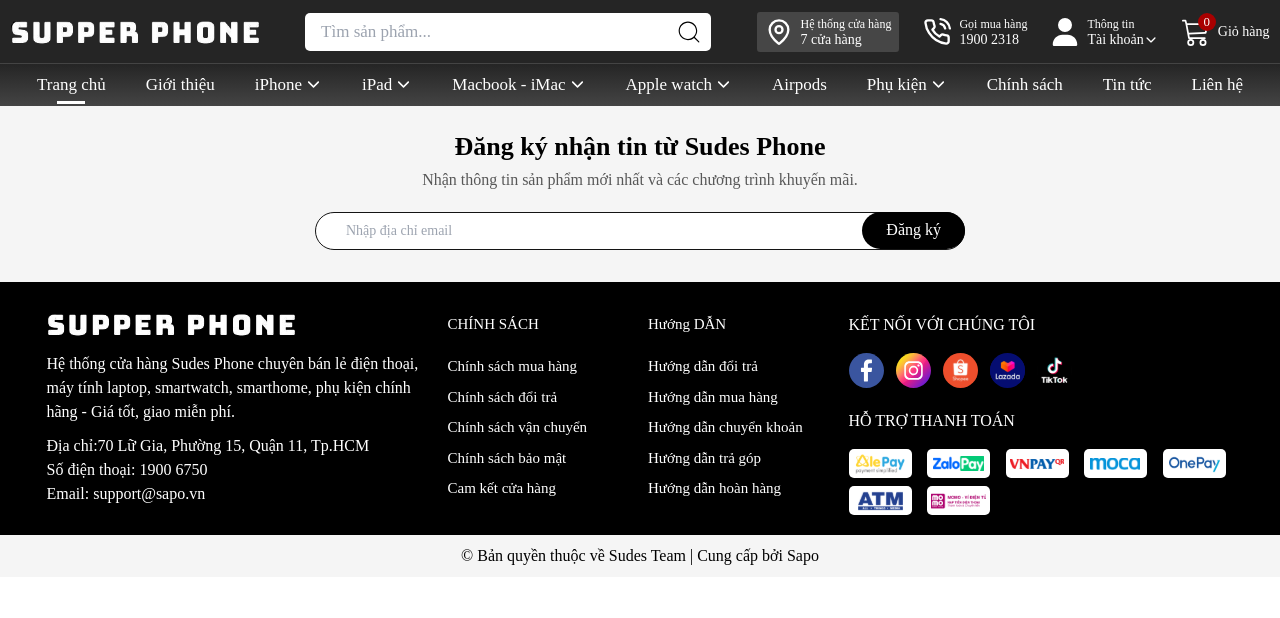
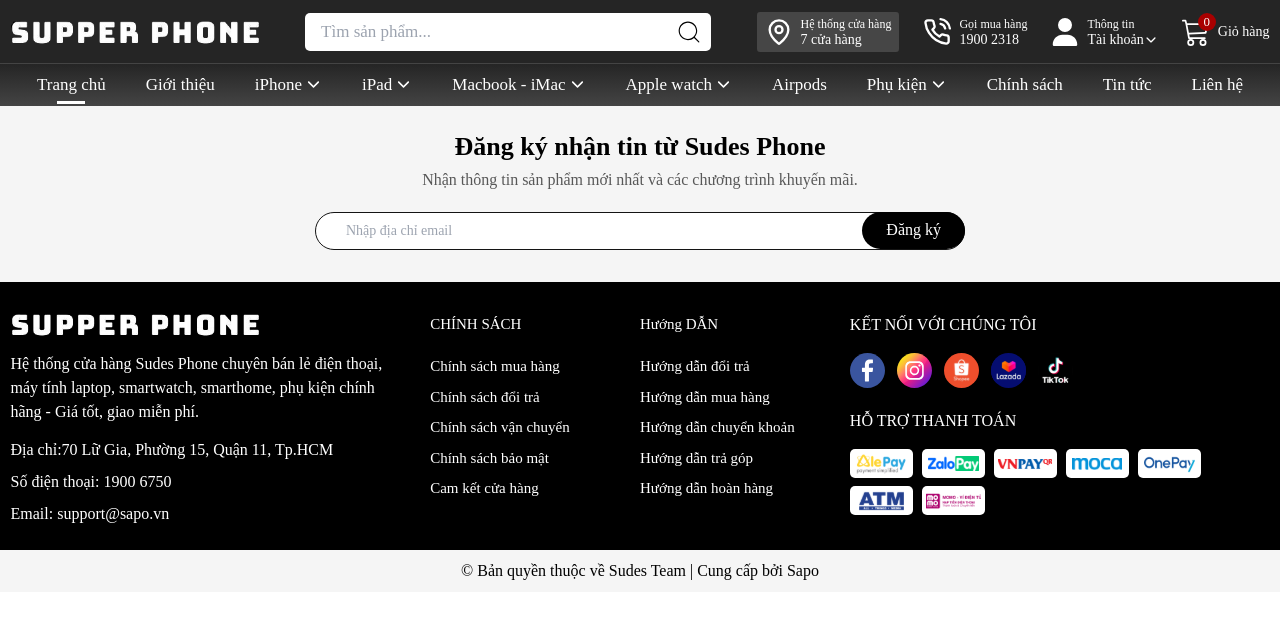
Before and after one commit to ngomanhthong0812/Supper-Phone, a React (Create React App) app in the folder client/: page / in a window 1280 px wide. Shown: the top 618 px of the page. Built offline with nearby package versions, Linux system fonts and the light colour scheme.

Commit message:
add font

```diff
--- a/client/src/App.css
+++ b/client/src/App.css
@@ -1,38 +1,3 @@
 .App {
   text-align: center;
 }
-
-.App-logo {
-  height: 40vmin;
-  pointer-events: none;
-}
-
-@media (prefers-reduced-motion: no-preference) {
-  .App-logo {
-    animation: App-logo-spin infinite 20s linear;
-  }
-}
-
-.App-header {
-  background-color: #282c34;
-  min-height: 100vh;
-  display: flex;
-  flex-direction: column;
-  align-items: center;
-  justify-content: center;
-  font-size: calc(10px + 2vmin);
-  color: white;
-}
-
-.App-link {
-  color: #61dafb;
-}
-
-@keyframes App-logo-spin {
-  from {
-    transform: rotate(0deg);
-  }
-  to {
-    transform: rotate(360deg);
-  }
-}
--- a/client/src/components/Footer/Footer.jsx
+++ b/client/src/components/Footer/Footer.jsx
@@ -33,10 +33,10 @@
           </div>
     {/*  */}
           <div className="bg-black pt-[30px] pb-[20px] text-white">
-            <div className="container_body m-auto px-9">
-              <div className="grid grid-cols-12 grid-rows-1 gap-4  text-start">
+            <div className="container_body m-auto ">
+              <div className="grid grid-cols-12 grid-rows-1  text-start">
 
-                <div className="col-span-4">
+                <div className="col-span-4 pr-6">
                   <div className="mb-[15px]">
                     <a href="#" className='text-white'><img src={logo} alt="" width={249} height={29} /></a>
                   </div>
@@ -44,9 +44,9 @@
                   Hệ thống cửa hàng Sudes Phone chuyên bán lẻ điện thoại, máy tính laptop, smartwatch, smarthome, phụ kiện chính hãng - Giá tốt, giao miễn phí.
                   </div>
                   <div className=" text-base">
-                      <div className="">Địa chỉ:70 Lữ Gia, Phường 15, Quận 11, Tp.HCM</div>
-                      <div className="">Số điện thoại: <span className='hover:text-[#bf1e2e] cursor-pointer'>1900 6750</span></div>
-                      <div className="">Email: <span className='hover:text-[#bf1e2e] cursor-pointer'>support@sapo.vn</span></div>
+                      <div className="py-1">Địa chỉ:70 Lữ Gia, Phường 15, Quận 11, Tp.HCM</div>
+                      <div className="py-1">Số điện thoại: <span className='hover:text-[#bf1e2e] cursor-pointer'>1900 6750</span></div>
+                      <div className="py-1">Email: <span className='hover:text-[#bf1e2e] cursor-pointer'>support@sapo.vn</span></div>
                   </div>
                 </div>
 
@@ -88,17 +88,20 @@
                     <a href=""><img src={lazada} alt="laptop" /></a>
                     <a href=""><img src={tiktok} alt="tiktok" /></a>
                   </div>
-                  <div className="col-span-4">
+                  <div className="col-span-4 ">
                     <h4 className='mb-[15px]'>HỖ TRỢ THANH TOÁN</h4>
-                    <div className="grid grid-cols-5  gap-x-2 gap-y-2">
+                    <div className="flex gap-2">
                     <div className='w-16' ><img src={payment_1} alt="payment_1"  /></div>
                     <div className='w-16' ><img src={payment_2} alt="payment_2"  /></div>
                     <div className='w-16' ><img src={payment_3} alt="payment_3"  /></div>
                     <div className='w-16' ><img src={payment_4} alt="payment_4"  /></div>
                     <div className='w-16' ><img src={payment_5} alt="payment_5"  /></div>
-                    <div className='w-16' ><img src={payment_6} alt="payment_6"  /></div>
+
+
+                  </div>
+                  <div className="flex gap-2 mt-2">
+                  <div className='w-16' ><img src={payment_6} alt="payment_6"  /></div>
                     <div className='w-16' ><img src={payment_7} alt="payment_7"  /></div>
-
                   </div>
                   </div>
                 </div>
--- a/client/src/index.css
+++ b/client/src/index.css
@@ -2,8 +2,7 @@
 @tailwind components;
 @tailwind utilities;
 
-@import url("https://fonts.googleapis.com/css2?family=Nunito+Sans:opsz,wdth,wght@6..12,75..125,200..1000&display=swap");
-
+@import url("https://fonts.googleapis.com/css2?family=Nunito+Sans:opsz,wdth,wght@6..12,75..125,200..1000&family=Nunito:ital,wght@0,200..1000;1,200..1000&display=swap");
 * {
   padding: 0;
   margin: 0;
@@ -12,7 +11,7 @@
 
 body {
   margin: 0;
-  font-family: Nunito;
+  font-family: "Nunito";
   -webkit-font-smoothing: antialiased;
   -moz-osx-font-smoothing: grayscale;
 }
```
